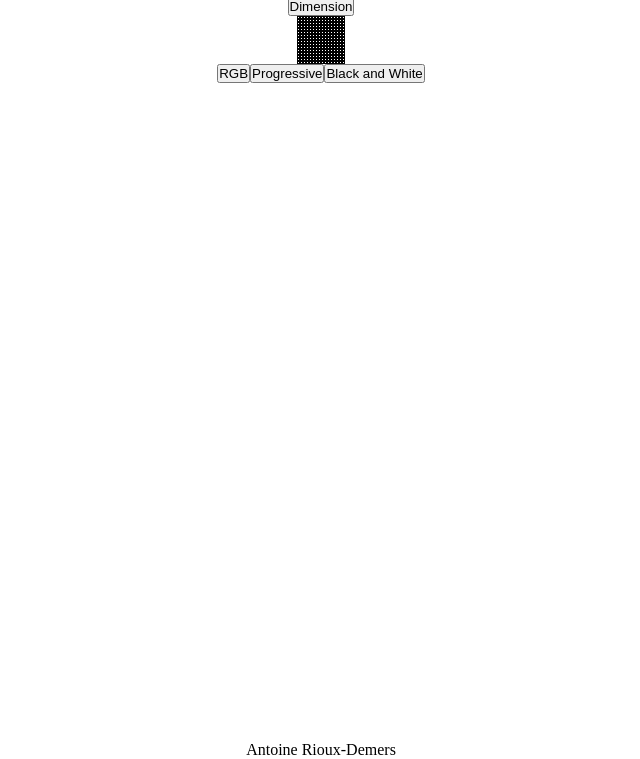
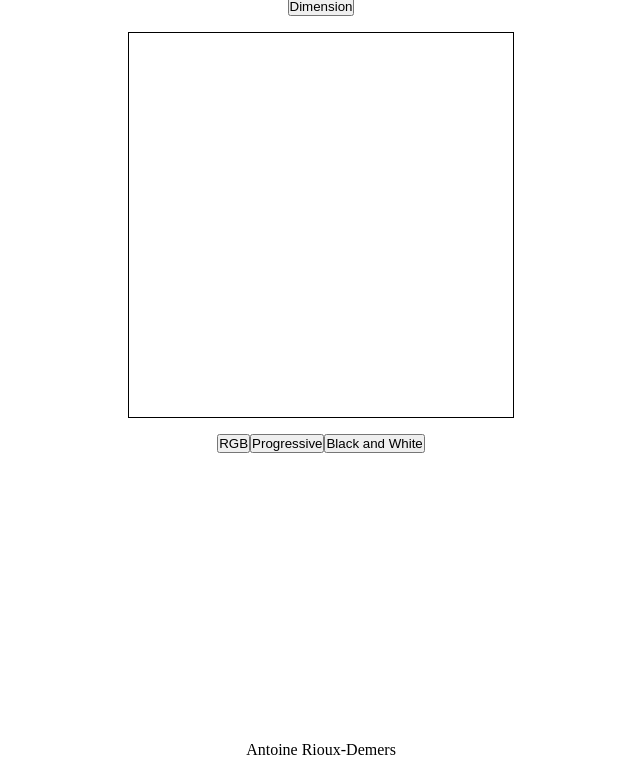
Before and after one commit to AntoineRiouxDemers/EtchASketch, a plain HTML site: page index.html in a window 1280 px wide. Shown: the part 43-802 px from the top of the page, without its empty margins (319-959 px from the left). Drawn offline with Linux system fonts and the light colour scheme.

Commit message:
Add black pixels when hover + fix grid troubles

```diff
--- a/javascript.js
+++ b/javascript.js
@@ -1,9 +1,22 @@
 const gridDiv = document.getElementById('grid');
 const dimensionBtn = document.getElementById('dimensionBtn');
 var currentDimension;
+const gridDimension = 30 //dimension in vertical width VW set for the grid itself
+
+
 dimensionBtn.addEventListener('click', () => dimensionClicked());
+if(currentDimension == null) setGrid(16);
 
-if(currentDimension == null) setGrid(16);
+function game(){
+    const pixels = document.querySelectorAll('.pixels');
+
+    pixels.forEach(pixel => {
+        pixel.addEventListener('mouseover', function () {
+            pixel.classList.add('hover');
+        });
+    });
+}
+
 
 function setGrid(dimension){
     gridDiv.innerHTML = '';
@@ -12,13 +25,14 @@ function setGrid(dimension){
     for(let i = 0; i < dimension; i++){
         let column = gridDiv.appendChild(document.createElement('div'));
         column.classList.add('columns');
-        column.setAttribute('style', 'Display: flex; justify-content: center; align-items: center;');
+        column.setAttribute('style', 'Display: flex; width: ' + gridDimension + 'vw; height: ' + gridDimension / dimension + 'vw;');
         for(let i = 0; i< dimension; i++){
             let pixel = column.appendChild(document.createElement('div'));
             pixel.classList.add('pixels')
-            pixel.setAttribute('style', 'border: solid 0.1px; height: 1px; width: 1px;');
+            pixel.setAttribute('style', 'height: ' + gridDimension / dimension + 'vw; width: ' + gridDimension / dimension + 'vw;');
         }
     }
+    game();
 }
 
 function dimensionClicked(){
--- a/styles.css
+++ b/styles.css
@@ -31,10 +31,18 @@ body{
 }
 
 #grid{
+    margin: 1em 0;
     display: flex;
-    align-items: center;
-    justify-content: center;
     flex-direction: column;
-    /* width: 60vw;
-    height: 60vw; */
+    width: 30vw;
+    height: 30vw;
+    border: solid 0.1em;
 }
+
+.hover{
+    background-color: black;
+}
+
+/* .pixels:hover{
+    background-color: black;
+} */
```
